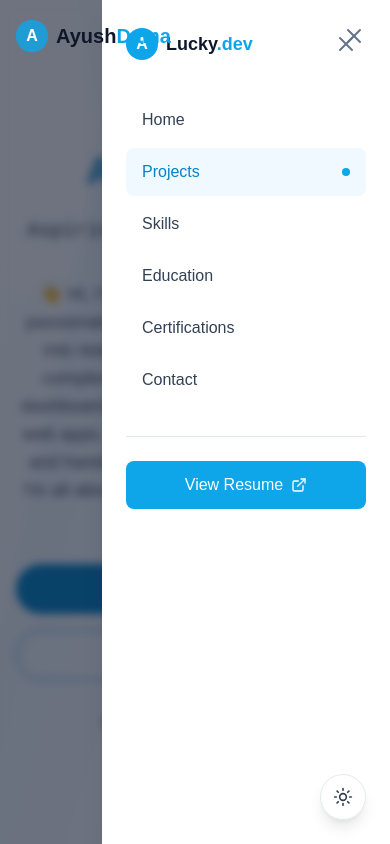
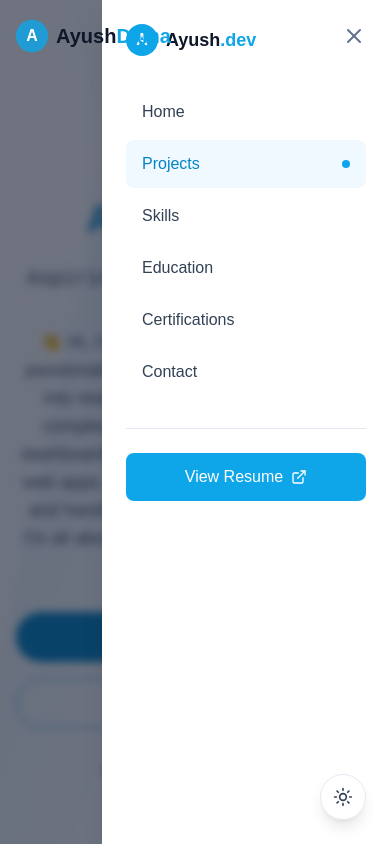
Before and after one commit to ayushdama11/portfolio, a React (Vite) app: page / in a window 390 px wide. Both pictures are taken after a click on the button 354 px from the left and 36 px from the top of the page. Shown: the top 844 px of the page. Built offline with nearby package versions, Linux system fonts and the light colour scheme.

Commit message:
resp update

```diff
--- a/package.json
+++ b/package.json
@@ -1,5 +1,5 @@
 {
-  "name": "ashparsh-portfolio",
+  "name": "ayush-dama-portfolio",
   "private": true,
   "version": "0.0.0",
   "type": "module",
--- a/src/components/home/Hero.jsx
+++ b/src/components/home/Hero.jsx
@@ -46,7 +46,7 @@
   };
 
   return (
-    <div className="relative min-h-screen flex items-center justify-center overflow-hidden pt-20">
+    <div className="relative min-h-screen flex items-center justify-center overflow-hidden pt-32 md:pt-20">
       {/* Background Effects */}
       <div className="absolute inset-0 -z-10 overflow-hidden">
         <div className="absolute top-0 left-0 w-1/2 h-full bg-gradient-to-r from-primary-50 to-transparent dark:from-primary-900/10 transform -skew-x-12" />
@@ -150,8 +150,6 @@
                 className="text-lg md:text-xl text-slate-600 dark:text-slate-300 mb-8"
               >
                👋 Hi, I'm a Computer Science student passionate about coding and turning ideas into real-world solutions. I love solving complex problems, building interactive dashboards, and creating clean, responsive web apps. With 400+ DSA problems solved and hands-on projects in AI and Web dev, I'm all about learning, building, and leveling up.
-
-
               </motion.p>
 
               <motion.div
--- a/src/components/layout/Navbar.jsx
+++ b/src/components/layout/Navbar.jsx
@@ -240,18 +240,10 @@
                       A
                     </div>
                     <span className="text-lg font-bold text-slate-900 dark:text-white">
-                      Lucky
+                      Ayush
                       <span className="text-primary-500 dark:text-primary-400">.dev</span>
                     </span>
                   </Link>
-
-                  <button
-                    className="p-2 rounded-lg text-slate-500 hover:text-slate-900 dark:text-slate-400 dark:hover:text-white focus:outline-none"
-                    onClick={() => setIsOpen(false)}
-                    aria-label="Close menu"
-                  >
-                    <X size={24} />
-                  </button>
                 </div>
 
                 <div className="space-y-1">
```
